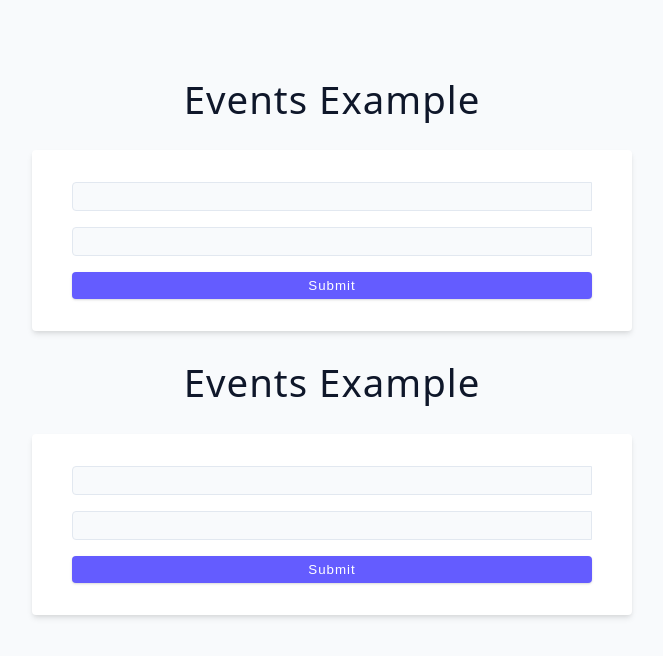
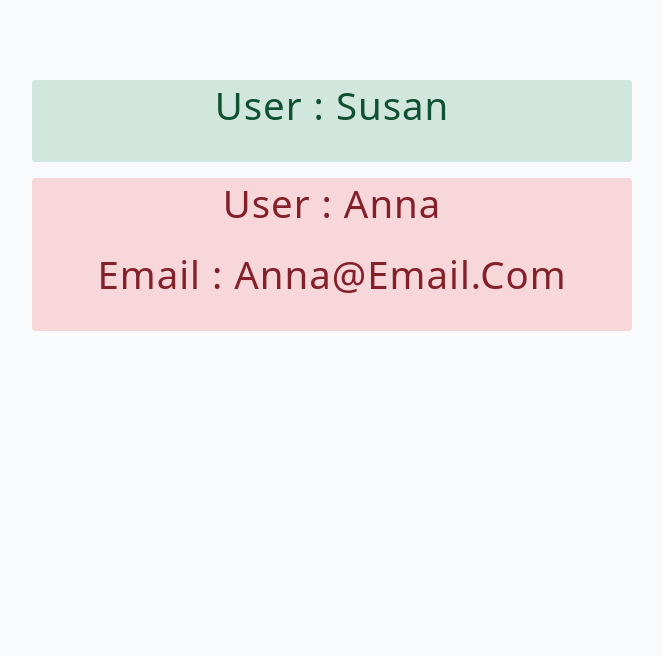
Before and after one commit to danielOuattara/Typescript_John_Smilga_Udemy, a React (Vite) app in the folder 04_Typescript_and_React/: page / in a window 1280 px wide. Shown: the top 656 px of the page, without its empty margins (308-971 px from the left). Built offline with nearby package versions, Linux system fonts and the light colour scheme.

Commit message:
04 Typescript+React: challenge 1

```diff
--- a/04_Typescript_and_React/src/05-challenge/index.tsx
+++ b/04_Typescript_and_React/src/05-challenge/index.tsx
@@ -1,9 +1,46 @@
-function Component() {
+type TypeBasicProfileCardProps = {
+  type: "basic";
+  name: string;
+  email?: string;
+};
+type TypeAdvancedProfileCardProps = {
+  type: "advanced";
+  name: string;
+  email: string;
+};
+
+type TypeProfileCardProps =
+  | TypeBasicProfileCardProps
+  | TypeAdvancedProfileCardProps;
+
+function Component({ type, name, email }: TypeProfileCardProps) {
+  if (type === "basic")
+    return (
+      <article className="alert alert-success">
+        <h2>user : {name}</h2>
+      </article>
+    );
+
   return (
-    <div>
-      <h2>React & Typescript</h2>
-      <h2>Challenge</h2>
-    </div>
+    <article className="alert alert-danger">
+      <h2>user : {name}</h2>
+      <h2>email : {email}</h2>
+    </article>
   );
 }
 export default Component;
+
+/*
+
+import Component from "./05-challenge";
+
+export default function App() {
+  return (
+    <main>
+      <Component type="basic" name="Susan" />
+      <Component type="advanced" name="Anna" email="anna@email.com" />
+    </main>
+  );
+}
+
+*/
--- a/04_Typescript_and_React/src/App.tsx
+++ b/04_Typescript_and_React/src/App.tsx
@@ -1,13 +1,13 @@
 // import Component from "./01-return";
 // import Component from "./02-props";
 // import Component from "./03-state";
-import Component, { Component_2 } from "./04-events";
+import Component from "./05-challenge";
 
 export default function App() {
   return (
     <main>
-      <Component />
-      <Component_2 />
+      <Component type="basic" name="Susan" />
+      <Component type="advanced" name="Anna" email="anna@email.com" />
     </main>
   );
 }
```
